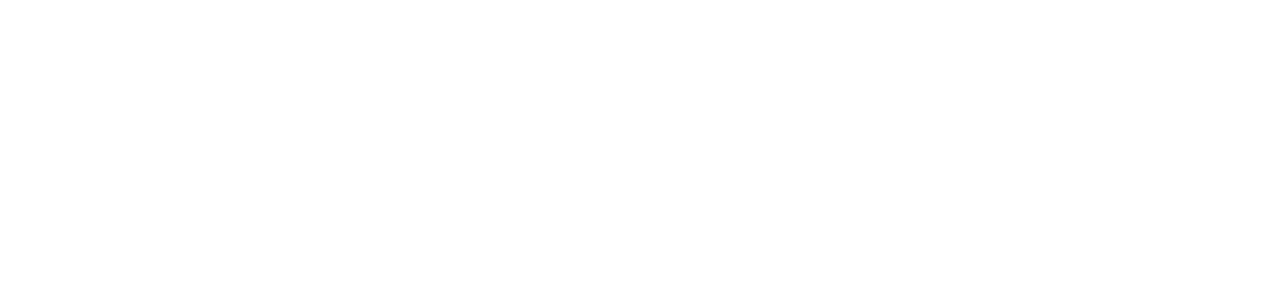
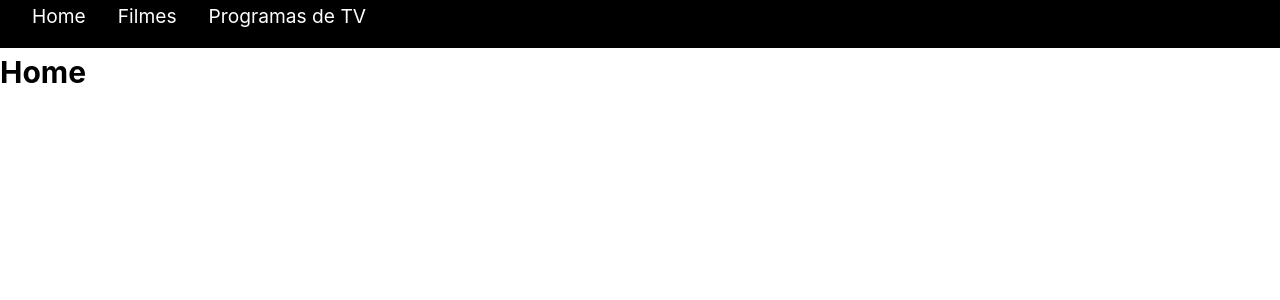
Before and after one commit to iamayara/filmes-tmdb, a Vue app: page / in a window 1280 px wide. Shown: the top 300 px of the page. Built offline with nearby package versions, Linux system fonts and the light colour scheme.

Commit message:
FEAT: Ajustes de estilo CSS

```diff
--- a/package.json
+++ b/package.json
@@ -14,7 +14,9 @@
     "format": "prettier --write src/"
   },
   "dependencies": {
-    "vue": "^3.5.22"
+    "axios": "^1.12.2",
+    "vue": "^3.5.22",
+    "vue-router": "^4.6.3"
   },
   "devDependencies": {
     "@eslint/js": "^9.33.0",
--- a/src/App.vue
+++ b/src/App.vue
@@ -1,11 +1,41 @@
-<script setup>
-
-</script>
+<script setup></script>
 
 <template>
-
+  <header>
+    <nav>
+      <router-link to="/">Home</router-link>
+      <router-link to="/filmes">Filmes</router-link>
+      <router-link to="/tv">Programas de TV</router-link>
+    </nav>
+  </header>
+  <main>
+    <router-view />
+  </main>
 </template>
 
 <style scoped>
+header {
+  height: 3rem;
+  display: flex;
+  background-color: black;
+  color: #fff;
+  font-size: 1.2rem;
+  padding-left: 2rem;
+}
 
+nav {
+  column-gap: 2rem;
+  margin-bottom: 0;
+  display: flex;
+  align-items: center;
+}
+  nav {
+    justify-content: flex-start;
+    margin-bottom: 1rem;
+  }
+
+nav a {
+  text-decoration: none;
+  color: #fff;
+}
 </style>
--- a/src/assets/main.css
+++ b/src/assets/main.css
@@ -1,35 +1,15 @@
-@import './base.css';
-
-#app {
-  max-width: 1280px;
-  margin: 0 auto;
-  padding: 2rem;
-  font-weight: normal;
+*,
+*::before,
+*::after {
+  box-sizing: border-box;
+  margin: 0;
 }
 
-a,
-.green {
-  text-decoration: none;
-  color: hsla(160, 100%, 37%, 1);
-  transition: 0.4s;
-  padding: 3px;
+body {
+  min-height: 100vh;
+  line-height: 1.6;
+  font-family: Inter, -apple-system, BlinkMacSystemFont, 'Segoe UI', Roboto, Oxygen,
+    Ubuntu, Cantarell, 'Fira Sans', 'Droid Sans', 'Helvetica Neue', sans-serif;
+  font-size: 15px;
+  text-rendering: optimizeLegibility;
 }
-
-@media (hover: hover) {
-  a:hover {
-    background-color: hsla(160, 100%, 37%, 0.2);
-  }
-}
-
-@media (min-width: 1024px) {
-  body {
-    display: flex;
-    place-items: center;
-  }
-
-  #app {
-    display: grid;
-    grid-template-columns: 1fr 1fr;
-    padding: 0 2rem;
-  }
-}
--- /dev/null
+++ b/src/plugins/axios.js
@@ -0,0 +1,10 @@
+import axios from 'axios';
+
+const api = axios.create({
+  baseURL: 'https://api.themoviedb.org/3/',
+  headers: {
+    Authorization: `Bearer eyJhbGciOiJIUzI1NiJ9.eyJhdWQiOiIwOWE1Y2I0NjVmYTg0MzIyYzZjMWRjN2M2YzFkYTQ3OCIsIm5iZiI6MTc2MDM2MzkyNy43NTUsInN1YiI6IjY4ZWQwNTk3MWQzY2RiZDllM2E3MmEzZiIsInNjb3BlcyI6WyJhcGlfcmVhZCJdLCJ2ZXJzaW9uIjoxfQ.PgIrYNL2wIgPu6SKMN4-2EiW3Swteqv9dnbxLBjs50Y`,
+  },
+});
+
+export default api;
--- /dev/null
+++ b/src/router/index.js
@@ -0,0 +1,26 @@
+import { createRouter, createWebHistory } from 'vue-router';
+
+const routes = [
+  {
+    path: '/',
+    name: 'Home',
+    component: () => import('../views/Home.vue'),
+  },
+  {
+    path: '/filmes',
+    name: 'Movies',
+    component: () => import('../views/MoviesView.vue'),
+  },
+  {
+    path: '/tv',
+    name: 'TV',
+    component: () => import('../views/TvView.vue'),
+  },
+];
+
+const router = createRouter({
+  history: createWebHistory(),
+  routes,
+});
+
+export default router;
--- /dev/null
+++ b/src/views/Home.vue
@@ -0,0 +1,5 @@
+<template>
+  <div>
+    <h1>Home</h1>
+  </div>
+</template>
--- /dev/null
+++ b/src/views/MoviesView.vue
@@ -0,0 +1,42 @@
+<script setup>
+  import { ref, onMounted } from 'vue';
+  import api from '@/plugins/axios';
+
+  const genres = ref([]);
+
+  onMounted(async () => {
+    const response = await api.get('genre/movie/list?language=pt-BR');
+    genres.value = response.data.genres;
+  });
+</script>
+<template>
+  <h1>Filmes</h1>
+  <ul class="genre-list">
+    <li v-for="genre in genres" :key="genre.id" class="genre-item">
+      {{ genre.name }}
+    </li>
+  </ul>
+</template>
+<style scoped>
+.genre-list {
+  display: flex;
+  justify-content: center;
+  flex-wrap: wrap;
+  gap: 2rem;
+  list-style: none;
+  padding: 0;
+}
+
+.genre-item {
+  background-color: #387250;
+  border-radius: 1rem;
+  padding: 0.5rem 1rem;
+  color: #fff;
+}
+
+.genre-item:hover {
+  cursor: pointer;
+  background-color: #4e9e5f;
+  box-shadow: 0 0 0.5rem #387250;
+}
+</style>
--- /dev/null
+++ b/src/views/TvView.vue
@@ -0,0 +1,47 @@
+<script setup>
+  import { ref, onMounted } from 'vue';
+  import api from '@/plugins/axios';
+
+  const genres = ref([]);
+
+  onMounted(async () => {
+    const response = await api.get('genre/tv/list?language=pt-BR');
+    genres.value = response.data.genres;
+  });
+</script>
+
+<template>
+  <h1>Programas de TV</h1>
+  <ul class="genre-list">
+    <li v-for="genre in genres" :key="genre.id" class="genre-item">
+      {{ genre.name }}
+    </li>
+  </ul>
+</template>
+
+<style scoped>
+  .genre-list {
+    display: flex;
+    justify-content: center;
+    flex-wrap: wrap;
+    gap: 2rem;
+    list-style: none;
+    padding: 0;
+  }
+
+  .genre-item {
+    background-color: #5d6424;
+    border-radius: 1rem;
+    padding: 0.5rem 1rem;
+    align-self: center;
+    color: #fff;
+    display: flex;
+    justify-content: center;
+  }
+
+  .genre-item:hover {
+    cursor: pointer;
+    background-color: #7d8a2e;
+    box-shadow: 0 0 0.5rem #5d6424;
+  }
+</style>
```
Also changed, not shown: src/main.js (+7 -4 lines), 1 other file (tests, documents, lock files or other folders).
